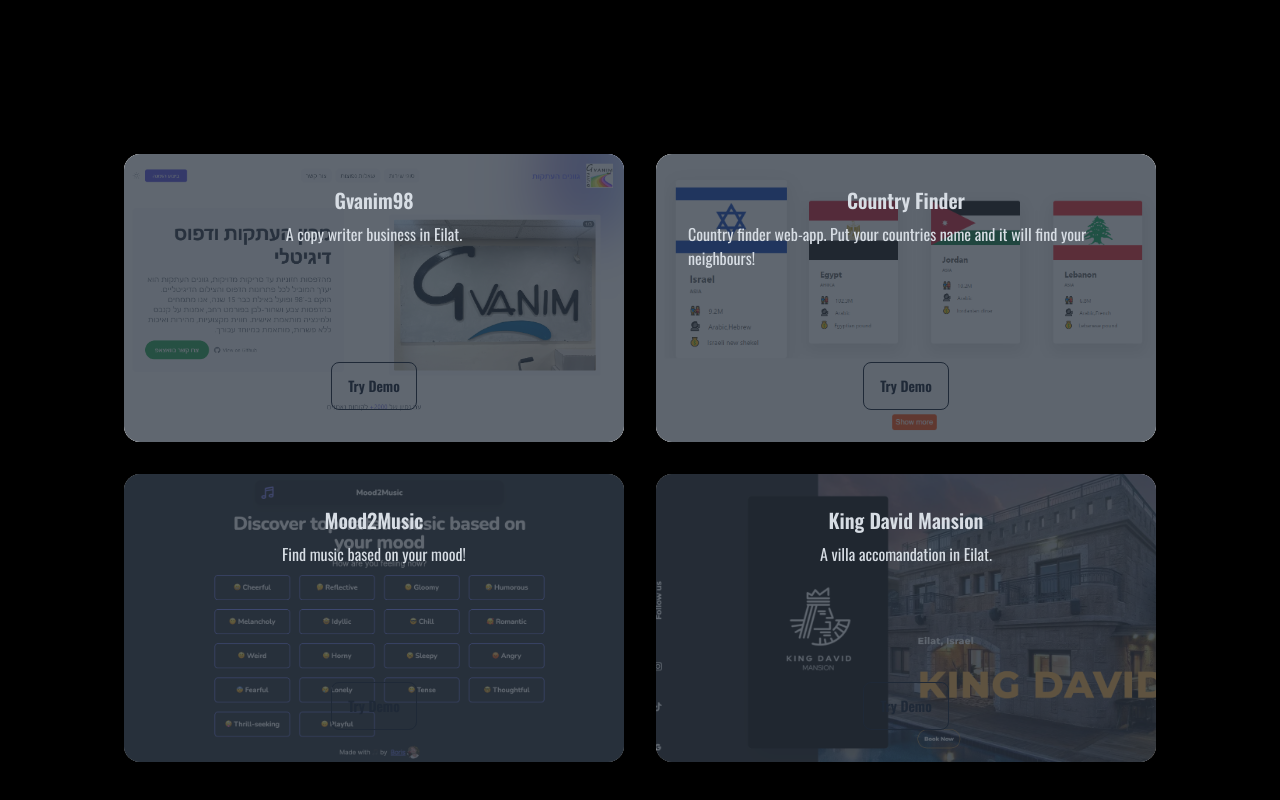
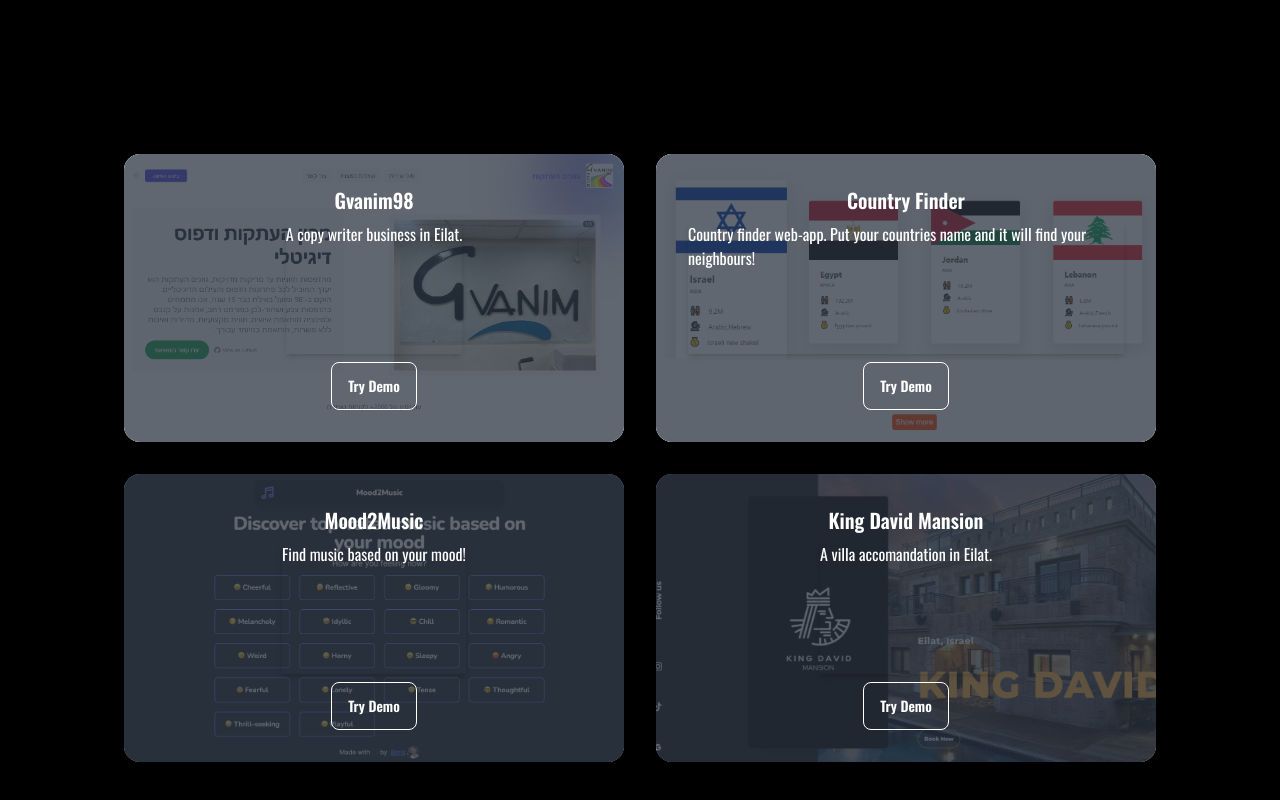
Before and after one commit to borisproladj/borisladj, a Next.js app: page / in a window 1280 px wide. Shown: the part 1734-2534 px from the top of the page. Built offline with nearby package versions, Linux system fonts and the light colour scheme.

Commit message:
changed text and borders to better contrast color

```diff
--- a/components/projects.js
+++ b/components/projects.js
@@ -35,13 +35,13 @@
             />
           </figure>
           <div className="card-body items-center justify-center">
-            <h2 className="card-title">Gvanim98</h2>
-            <p>A copy writer business in Eilat.</p>
+            <h2 className="card-title text-white">Gvanim98</h2>
+            <p className="text-white shadow-md">A copy writer business in Eilat.</p>
             <div className="card-actions justify-end">
               <a
                 href="https://gvanim98.vercel.app"
                 target="_blank"
-                className="btn btn-ghost btn-outline"
+                className="btn btn-ghost border-white btn-outline text-white"
               >
                 Try Demo
               </a>
@@ -65,8 +65,8 @@
             />
           </figure>
           <div className="card-body items-center justify-center">
-            <h2 className="card-title">Country Finder</h2>
-            <p>
+            <h2 className="card-title text-white">Country Finder</h2>
+            <p className="text-white shadow-md">
               Country finder web-app. Put your countries name and it will find
               your neighbours!
             </p>
@@ -74,7 +74,7 @@
               <a
                 href="https://countries-neighbours.vercel.app/"
                 target="_blank"
-                className="btn btn-ghost btn-outline"
+                className="btn btn-ghost border-white btn-outline text-white"
               >
                 Try Demo
               </a>
@@ -97,13 +97,13 @@
             />
           </figure>
           <div className="card-body items-center justify-center">
-            <h2 className="card-title">Mood2Music</h2>
-            <p>Find music based on your mood!</p>
+            <h2 className="card-title text-white">Mood2Music</h2>
+            <p className="text-white shadow-md">Find music based on your mood!</p>
             <div className="card-actions justify-end">
               <a
                 href="https://moodtomusic.vercel.app"
                 target="_blank"
-                className="btn btn-ghost btn-outline"
+                className="btn btn-ghost border-white btn-outline text-white"
               >
                 Try Demo
               </a>
@@ -126,13 +126,13 @@
             />
           </figure>
           <div className="card-body items-center justify-center">
-            <h2 className="card-title">King David Mansion</h2>
-            <p>A villa accomandation in Eilat.</p>
+            <h2 className="card-title text-white">King David Mansion</h2>
+            <p className="text-white shadow-md">A villa accomandation in Eilat.</p>
             <div className="card-actions justify-end">
               <a
                 href="https://villa-bs.co.il"
                 target="_blank"
-                className="btn btn-ghost btn-outline"
+                className="btn btn-ghost border-white btn-outline text-white"
               >
                 Try Demo
               </a>
```
